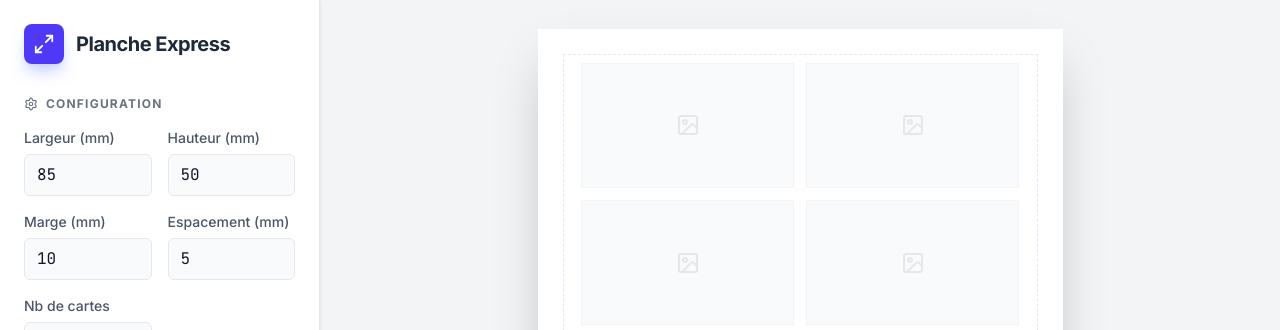
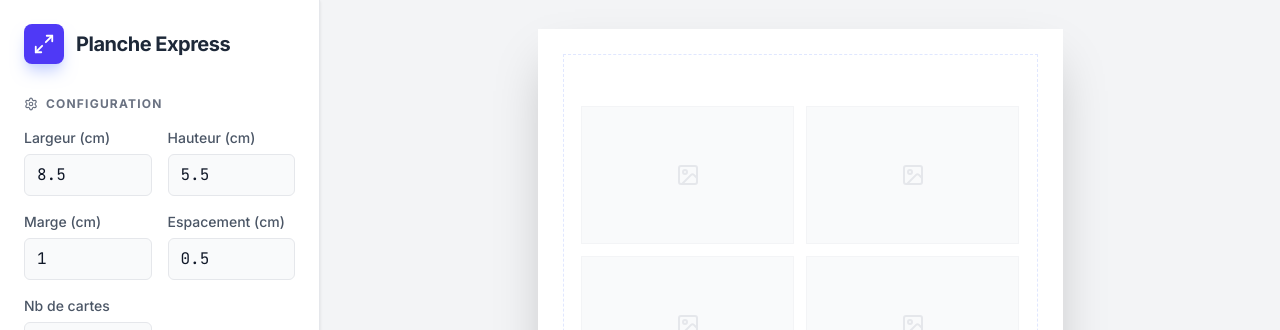
Before and after one commit to Damien-001/Carte-, a React (Vite) app: page / in a window 1280 px wide. Shown: the top 330 px of the page. Built offline with nearby package versions, Linux system fonts and the light colour scheme.

Commit message:
Switch card dimensions UI to centimeters, default 8.5x5.5cm

```diff
--- a/src/App.tsx
+++ b/src/App.tsx
@@ -18,11 +18,12 @@ const A4_HEIGHT = 297;
 
 export default function App() {
   const [image, setImage] = useState<string | null>(null);
+  // Internal values are in mm; UI displays cm (÷10)
   const [settings, setSettings] = useState<CardSettings>({
-    width: 85,
-    height: 50,
-    margin: 10,
-    spacing: 5,
+    width: 85,   // 8.5 cm
+    height: 55,  // 5.5 cm
+    margin: 10,  // 1 cm
+    spacing: 5,  // 0.5 cm
     showCropMarks: true,
     maxCards: 10,
   });
@@ -148,20 +149,22 @@ export default function App() {
 
           <div className="grid grid-cols-2 gap-4">
             <div className="flex flex-col gap-1.5">
-              <label className="text-sm font-medium text-gray-600">Largeur (mm)</label>
+              <label className="text-sm font-medium text-gray-600">Largeur (cm)</label>
               <input
                 type="number"
-                value={settings.width}
-                onChange={(e) => setSettings({...settings, width: Number(e.target.value)})}
+                step="0.1"
+                value={+(settings.width / 10).toFixed(2)}
+                onChange={(e) => setSettings({...settings, width: Math.round(Number(e.target.value) * 10)})}
                 className="w-full px-3 py-2 bg-gray-50 border border-gray-200 rounded-md focus:ring-2 focus:ring-indigo-500 outline-none transition-all font-mono"
               />
             </div>
             <div className="flex flex-col gap-1.5">
-              <label className="text-sm font-medium text-gray-600">Hauteur (mm)</label>
+              <label className="text-sm font-medium text-gray-600">Hauteur (cm)</label>
               <input
                 type="number"
-                value={settings.height}
-                onChange={(e) => setSettings({...settings, height: Number(e.target.value)})}
+                step="0.1"
+                value={+(settings.height / 10).toFixed(2)}
+                onChange={(e) => setSettings({...settings, height: Math.round(Number(e.target.value) * 10)})}
                 className="w-full px-3 py-2 bg-gray-50 border border-gray-200 rounded-md focus:ring-2 focus:ring-indigo-500 outline-none transition-all font-mono"
               />
             </div>
@@ -169,20 +172,22 @@ export default function App() {
 
           <div className="grid grid-cols-2 gap-4">
             <div className="flex flex-col gap-1.5">
-              <label className="text-sm font-medium text-gray-600">Marge (mm)</label>
+              <label className="text-sm font-medium text-gray-600">Marge (cm)</label>
               <input
                 type="number"
-                value={settings.margin}
-                onChange={(e) => setSettings({...settings, margin: Number(e.target.value)})}
+                step="0.1"
+                value={+(settings.margin / 10).toFixed(2)}
+                onChange={(e) => setSettings({...settings, margin: Math.round(Number(e.target.value) * 10)})}
                 className="w-full px-3 py-2 bg-gray-50 border border-gray-200 rounded-md focus:ring-2 focus:ring-indigo-500 outline-none transition-all font-mono"
               />
             </div>
             <div className="flex flex-col gap-1.5">
-              <label className="text-sm font-medium text-gray-600">Espacement (mm)</label>
+              <label className="text-sm font-medium text-gray-600">Espacement (cm)</label>
               <input
                 type="number"
-                value={settings.spacing}
-                onChange={(e) => setSettings({...settings, spacing: Number(e.target.value)})}
+                step="0.1"
+                value={+(settings.spacing / 10).toFixed(2)}
+                onChange={(e) => setSettings({...settings, spacing: Math.round(Number(e.target.value) * 10)})}
                 className="w-full px-3 py-2 bg-gray-50 border border-gray-200 rounded-md focus:ring-2 focus:ring-indigo-500 outline-none transition-all font-mono"
               />
             </div>
```
